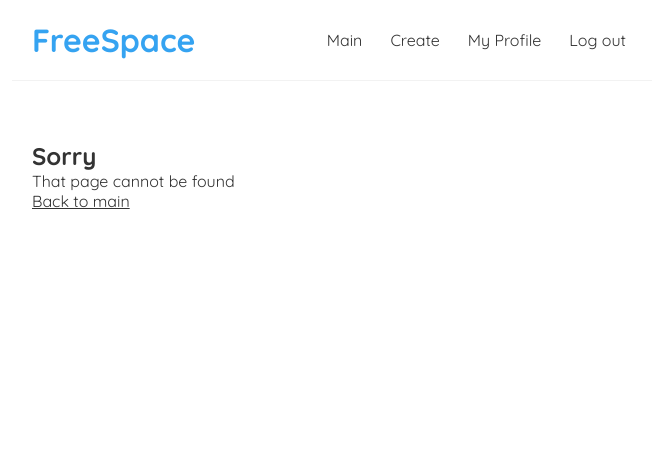
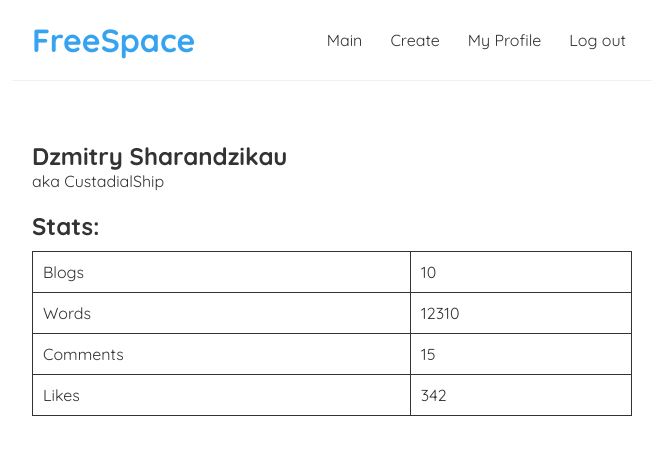
Before and after one commit to CustadialShip/blog-fe, a React (Create React App) app: page /profile in a window 1280 px wide. Shown: the top 454 px of the page, without its empty margins (308-971 px from the left). Built offline with nearby package versions, Linux system fonts and the light colour scheme.

Commit message:
Add profile template

```diff
--- a/src/App.js
+++ b/src/App.js
@@ -7,6 +7,7 @@ import BlogDetails from "./components/BlogDetails";
 import NotFound from "./components/NotFound";
 import Login from "./components/Login";
 import Signup from "./components/Signup";
+import Profile from "./components/Profile";
 
 
 function App() {
@@ -33,6 +34,9 @@ function App() {
                         <Route path="/blogs/:id">
                             <BlogDetails/>
                         </Route>
+                        <Route path="/profile">
+                            <Profile/>
+                        </Route>
                         <Route path="*">
                             <NotFound/>
                         </Route>
--- a/src/assets/index.css
+++ b/src/assets/index.css
@@ -201,3 +201,23 @@
   color: #988d8d;
   padding: 8px;
 }
+
+/* profile stats */
+.profile table {
+  width: 100%;
+  border-collapse: collapse;
+  margin-top: 10px;
+}
+
+.profile table, td {
+  border: 1px solid;
+}
+
+
+.profile td {
+  padding: 10px;
+}
+
+.stats h2 {
+  margin-top: 20px;
+}
--- /dev/null
+++ b/src/components/Profile.js
@@ -0,0 +1,46 @@
+import {Link} from "react-router-dom";
+
+const Profile = () => {
+
+    const user = {
+        username: 'CustadialShip',
+        firstname: 'Dzmitry',
+        secondname: 'Sharandzikau',
+        totalBlogs: 10,
+        wordNumber: 12310,
+        comments: 15,
+        likes: 342,
+    };
+
+    return (
+        <div className="profile">
+            <article>
+                <h2>{user.firstname} {user.secondname}</h2>
+                <p>aka {user.username}</p>
+            </article>
+            <div className="stats">
+                <h2>Stats:</h2>
+                <table>
+                    <tr>
+                        <td>Blogs</td>
+                        <td>{user.totalBlogs}</td>
+                    </tr>
+                    <tr>
+                        <td>Words</td>
+                        <td>{user.wordNumber}</td>
+                    </tr>
+                    <tr>
+                        <td>Comments</td>
+                        <td>{user.comments}</td>
+                    </tr>
+                    <tr>
+                        <td>Likes</td>
+                        <td>{user.likes}</td>
+                    </tr>
+                </table>
+            </div>
+        </div>
+    );
+};
+
+export default Profile;
```
